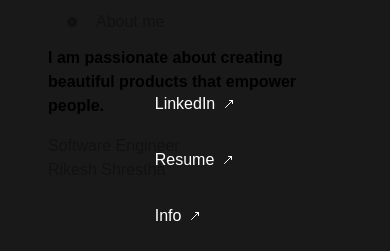
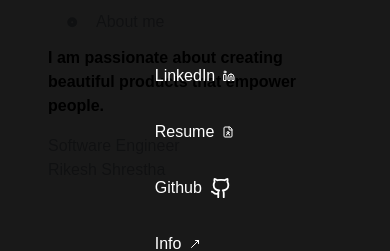
Before and after one commit to rikeshhh/portfolioo, a Next.js app: page / in a window 390 px wide. Both pictures are taken after a click on the button "Toggle menu". Shown: the part 234-485 px from the top of the page. Built offline with nearby package versions, Linux system fonts and the light colour scheme; a web font is replaced by a local one.

Commit message:
feat:added mockups and github info

```diff
--- a/src/components/HmburgerMenu.tsx
+++ b/src/components/HmburgerMenu.tsx
@@ -1,14 +1,21 @@
-import { Menu, MoveUpRight, X } from "lucide-react";
+import {
+  FileUser,
+  GithubIcon,
+  Linkedin,
+  Menu,
+  MoveUpRight,
+  X,
+} from "lucide-react";
 import Link from "next/link";
 import { useState } from "react";
 
-export default function HamburgerMenu(){
+export default function HamburgerMenu() {
   const [isOpen, setIsOpen] = useState(false);
 
   const toggleMenu = () => {
     setIsOpen(!isOpen);
   };
-    return(
+  return (
     <div className="block sm:hidden ">
       <button
         onClick={toggleMenu}
@@ -36,7 +43,7 @@ export default function HamburgerMenu(){
                 rel="noopener noreferrer"
                 className="flex gap-2 items-center"
               >
-              LinkedIn <MoveUpRight size={12} />
+                LinkedIn <Linkedin size={12} />
               </Link>
             </li>
             <li>
@@ -46,7 +53,17 @@ export default function HamburgerMenu(){
                 rel="noopener noreferrer"
                 className="flex gap-2 items-center"
               >
-              Resume <MoveUpRight size={12} />
+                Resume <FileUser size={12} />
+              </Link>
+            </li>
+            <li>
+              <Link
+                href="https://github.com/rikeshhh"
+                target="_blank"
+                rel="noopener noreferrer"
+                className="flex gap-2 items-center"
+              >
+                Github <GithubIcon size={22} />
               </Link>
             </li>
             <li>
@@ -73,5 +90,5 @@ export default function HamburgerMenu(){
         </div>
       )}
     </div>
-    )
+  );
 }
```
Lines whose indentation alone changed are shown as unchanged.
